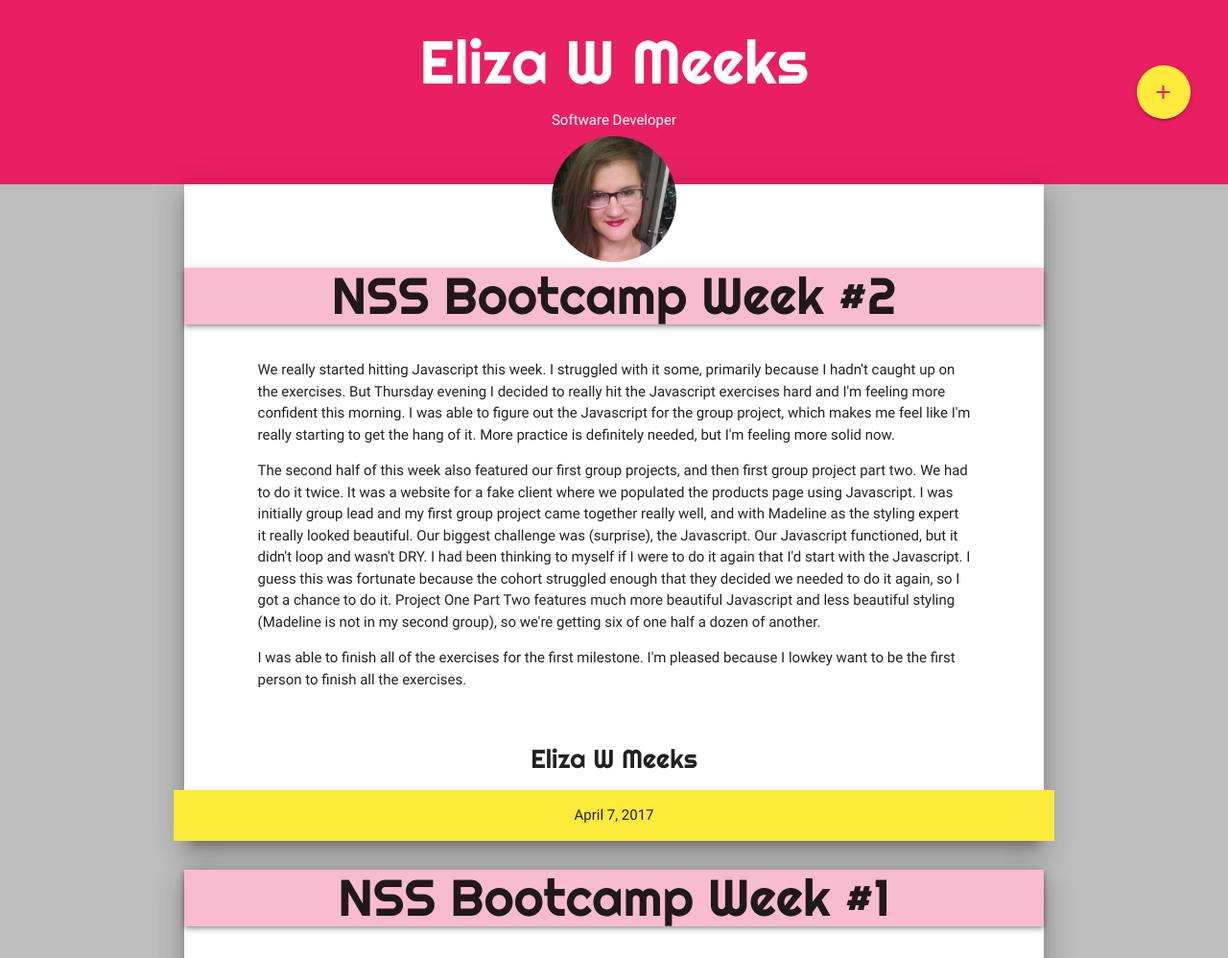
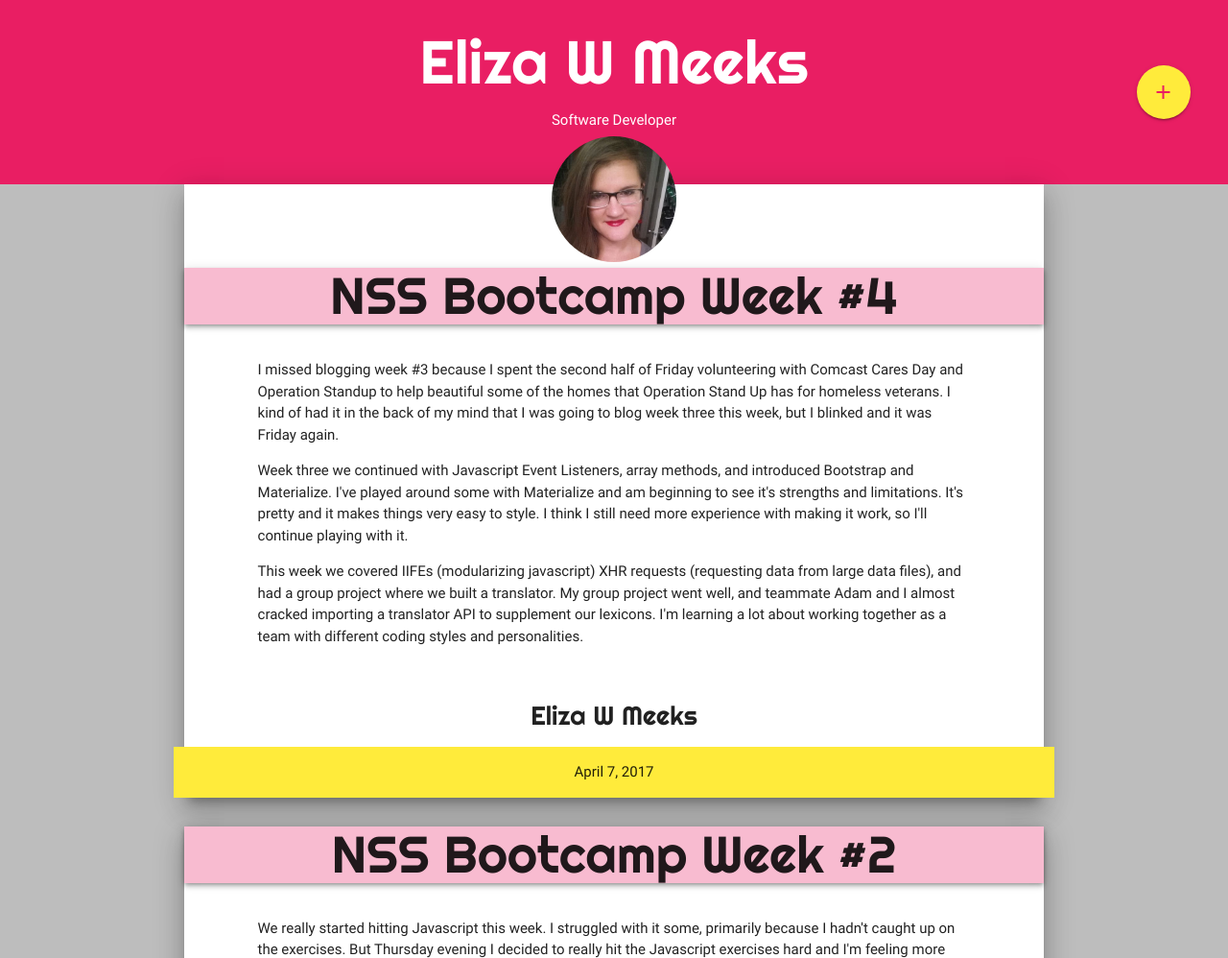
Before and after one commit to elizameeks/HTML-Blog-Exercise, a plain HTML site: page index.html in a window 1280 px wide. Shown: the top 998 px of the page at 96% size. Drawn offline with Linux system fonts and the light colour scheme; files whose address does not match are found by name.

Commit message:
Blog post mostly done

```diff
--- a/index.html
+++ b/index.html
@@ -43,6 +43,37 @@
 				</div>
 			</div>
 
+			<article>
+				<div class="row">
+					<header class="col s12">
+						<h2 class="center-align pink lighten-4 z-depth-2">NSS Bootcamp Week #4</h2>
+					</header>
+				</div>
+
+				<div class="row">
+					<section class="col s10 offset-s1">
+						<p>I missed blogging week #3 because I spent the second half of Friday volunteering with Comcast Cares Day and Operation Standup to help beautiful some of the homes that Operation Stand Up has for homeless veterans. I kind of had it in the back of my mind that I was going to blog week three this week, but I blinked and it was Friday again.</p>
+						<p>Week three we continued with Javascript Event Listeners, array methods, and introduced Bootstrap and Materialize. I've played around some with Materialize and am beginning to see it's strengths and limitations. It's pretty and it makes things very easy to style. I think I still need more experience with making it work, so I'll continue playing with it.</p>
+						<p>This week we covered IIFEs (modularizing javascript) XHR requests (requesting data from large data files), and had a group project where we built a translator. My group project went well, and teammate Adam and I almost cracked importing a translator API to supplement our lexicons. I'm learning a lot about working together as a team with different coding styles and personalities.</p>
+					</section>
+				</div>
+
+				<footer>
+					<div class="row">
+						<div class="col s6 offset-s3 center-align">
+							<h3>Eliza W Meeks</h3>
+						</div>
+					</div>
+					<div class="row yellow">
+						<div class="col s2 offset-s5 center-align">
+						<p>April 7, 2017</p>
+						</div>
+					</div>
+				</footer>
+			</article>
+		</div>
+
+		<div class="container white z-depth-5">
 			<article>
 				<div class="row">
 					<header class="col s12">
```
